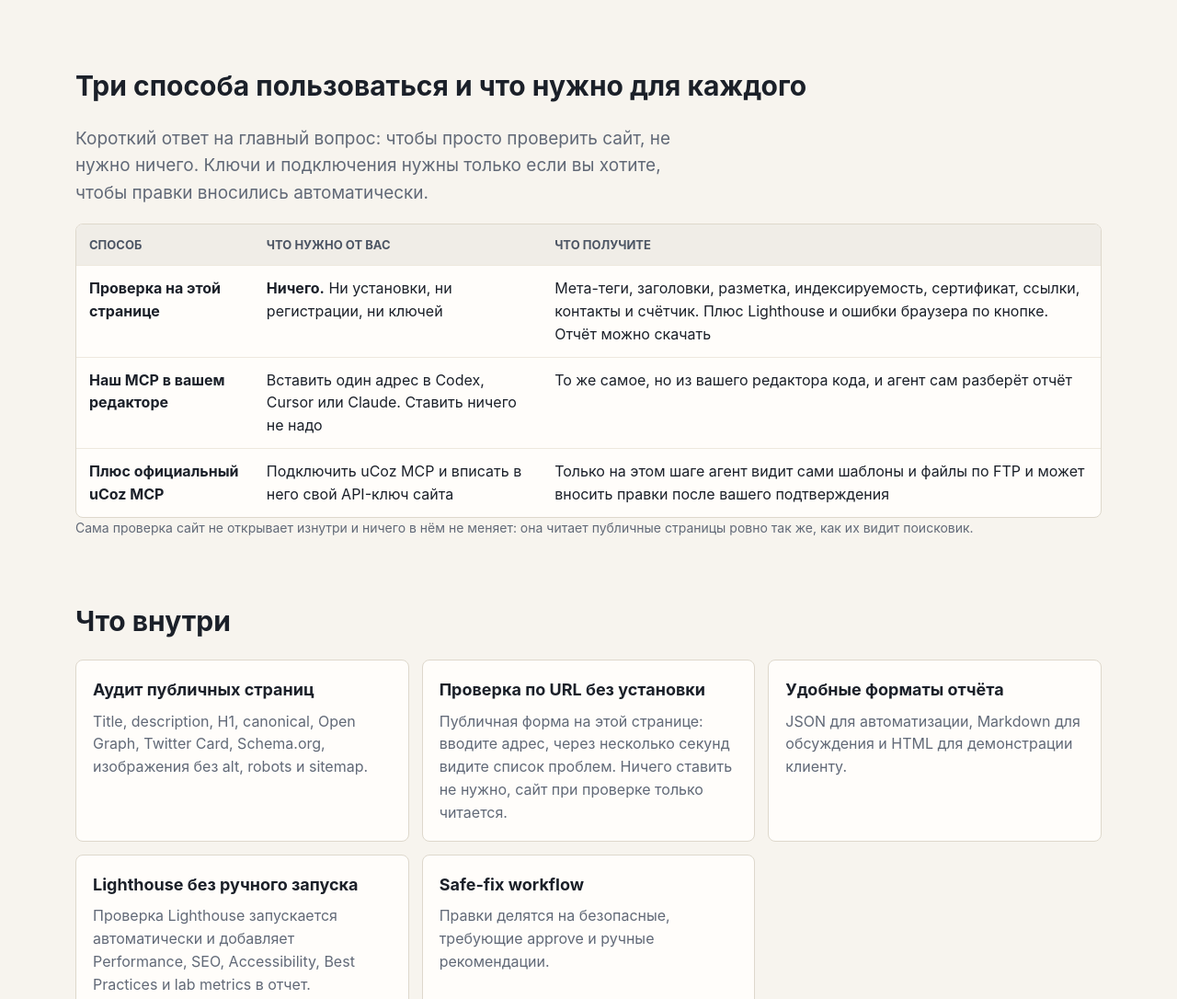
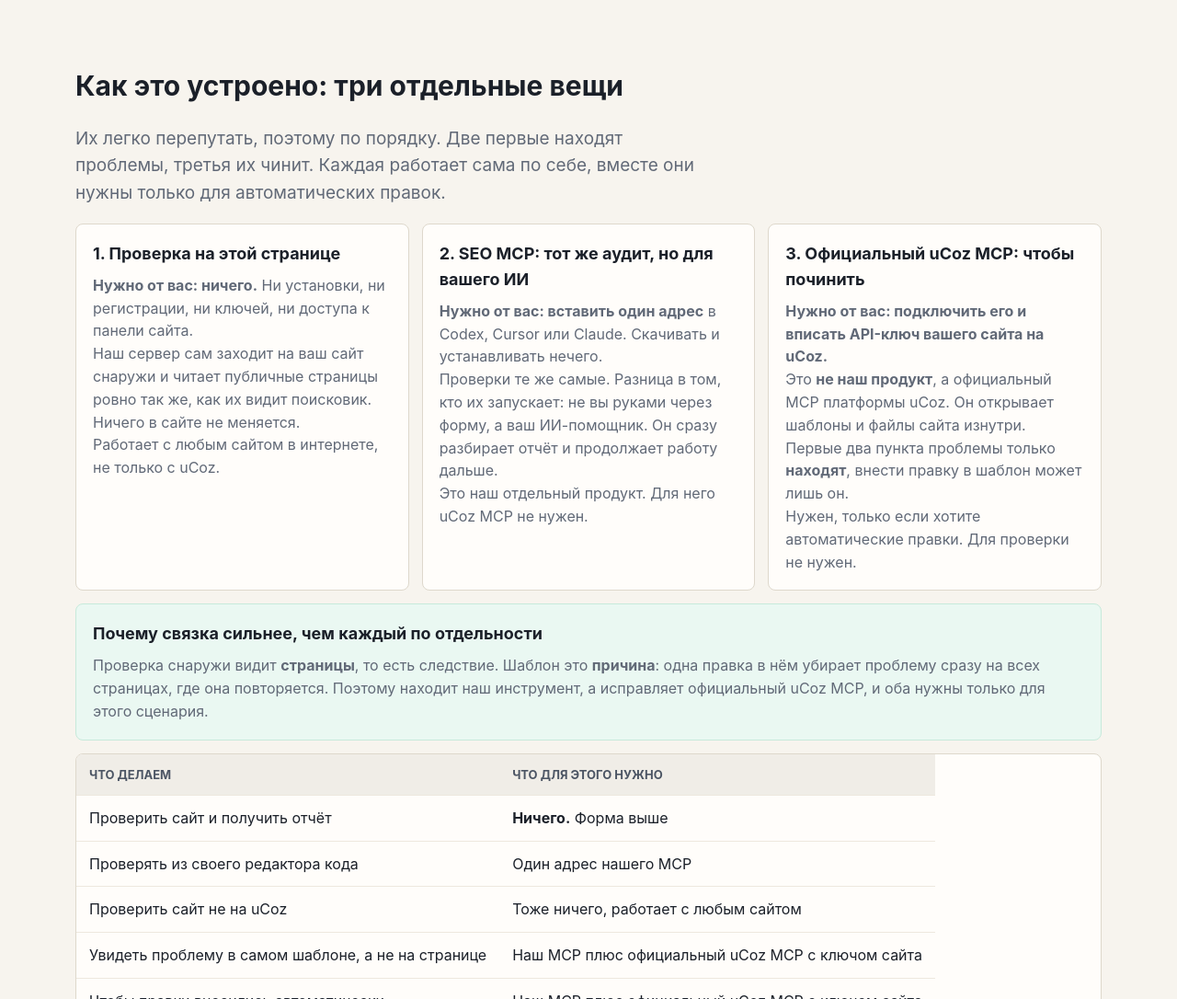
Before and after one commit to linuxsoid/ucoz-seo-audit-fix, a website: page site/homepage-own-template.html in a window 1280 px wide. Shown: the part 1060-2146 px from the top of the page at 92% size. Drawn offline with Linux system fonts and the light colour scheme.

Commit message:
Separate the three things clearly, add HTML report
Даже внутри команды никто не мог ответить, что от чего зависит: витрина это тот же
MCP или нет, нужен ли uCoz MCP для простой проверки, чей вообще uCoz MCP. Если не
понимаем мы, посетитель не поймёт тем более.

Раздел переписан в три отдельные карточки с явным «что нужно от вас»:
проверка на странице требует ноль, наш SEO MCP один адрес и работает с любым сайтом,
официальный uCoz MCP это чужой продукт и нужен только для правок в шаблонах.
Плюс таблица «что делаем и что для этого нужно» и объяснение, почему связка сильнее:
проверка снаружи видит страницы, то есть следствие, а шаблон это причина.

По просьбе Юры добавлен пятый файл отчёта: готовый HTML, открывается двойным щелчком.
Не каждый захочет читать markdown в переписке и тем более JSON.

```diff
--- a/site/homepage-own-template.html
+++ b/site/homepage-own-template.html
@@ -316,32 +316,58 @@
 
     <section id="modes">
       <div class="wrap">
-        <h2>Три способа пользоваться и что нужно для каждого</h2>
-        <p class="lead">Короткий ответ на главный вопрос: чтобы просто проверить сайт, не нужно
-          ничего. Ключи и подключения нужны только если вы хотите, чтобы правки вносились
-          автоматически.</p>
+        <h2>Как это устроено: три отдельные вещи</h2>
+        <p class="lead">Их легко перепутать, поэтому по порядку. Две первые находят проблемы,
+          третья их чинит. Каждая работает сама по себе, вместе они нужны только для
+          автоматических правок.</p>
+
+        <div class="grid">
+          <article class="card">
+            <h3>1. Проверка на этой странице</h3>
+            <p><b>Нужно от вас: ничего.</b> Ни установки, ни регистрации, ни ключей, ни доступа
+              к панели сайта.</p>
+            <p>Наш сервер сам заходит на ваш сайт снаружи и читает публичные страницы ровно так
+              же, как их видит поисковик. Ничего в сайте не меняется.</p>
+            <p class="hint">Работает с любым сайтом в интернете, не только с uCoz.</p>
+          </article>
+
+          <article class="card">
+            <h3>2. SEO MCP: тот же аудит, но для вашего ИИ</h3>
+            <p><b>Нужно от вас: вставить один адрес</b> в Codex, Cursor или Claude. Скачивать и
+              устанавливать нечего.</p>
+            <p>Проверки те же самые. Разница в том, кто их запускает: не вы руками через форму,
+              а ваш ИИ-помощник. Он сразу разбирает отчёт и продолжает работу дальше.</p>
+            <p class="hint">Это наш отдельный продукт. Для него uCoz MCP не нужен.</p>
+          </article>
+
+          <article class="card">
+            <h3>3. Официальный uCoz MCP: чтобы починить</h3>
+            <p><b>Нужно от вас: подключить его и вписать API-ключ вашего сайта на uCoz.</b></p>
+            <p>Это <b>не наш продукт</b>, а официальный MCP платформы uCoz. Он открывает шаблоны
+              и файлы сайта изнутри. Первые два пункта проблемы только <b>находят</b>, внести
+              правку в шаблон может лишь он.</p>
+            <p class="hint">Нужен, только если хотите автоматические правки. Для проверки не нужен.</p>
+          </article>
+        </div>
+
+        <div class="card notice" style="margin-top:14px">
+          <h3>Почему связка сильнее, чем каждый по отдельности</h3>
+          <p>Проверка снаружи видит <b>страницы</b>, то есть следствие. Шаблон это <b>причина</b>:
+            одна правка в нём убирает проблему сразу на всех страницах, где она повторяется.
+            Поэтому находит наш инструмент, а исправляет официальный uCoz MCP, и оба нужны только
+            для этого сценария.</p>
+        </div>
+
         <table class="matrix" style="margin-top:14px">
-          <thead><tr><th>Способ</th><th>Что нужно от вас</th><th>Что получите</th></tr></thead>
+          <thead><tr><th>Что делаем</th><th>Что для этого нужно</th></tr></thead>
           <tbody>
-            <tr>
-              <td><b>Проверка на этой странице</b></td>
-              <td><b>Ничего.</b> Ни установки, ни регистрации, ни ключей</td>
-              <td>Мета-теги, заголовки, разметка, индексируемость, сертификат, ссылки, контакты и счётчик. Плюс Lighthouse и ошибки браузера по кнопке. Отчёт можно скачать</td>
-            </tr>
-            <tr>
-              <td><b>Наш MCP в вашем редакторе</b></td>
-              <td>Вставить один адрес в Codex, Cursor или Claude. Ставить ничего не надо</td>
-              <td>То же самое, но из вашего редактора кода, и агент сам разберёт отчёт</td>
-            </tr>
-            <tr>
-              <td><b>Плюс официальный uCoz MCP</b></td>
-              <td>Подключить uCoz MCP и вписать в него свой API-ключ сайта</td>
-              <td>Только на этом шаге агент видит сами шаблоны и файлы по FTP и может вносить правки после вашего подтверждения</td>
-            </tr>
+            <tr><td>Проверить сайт и получить отчёт</td><td><b>Ничего.</b> Форма выше</td></tr>
+            <tr><td>Проверять из своего редактора кода</td><td>Один адрес нашего MCP</td></tr>
+            <tr><td>Проверить сайт не на uCoz</td><td>Тоже ничего, работает с любым сайтом</td></tr>
+            <tr><td>Увидеть проблему в самом шаблоне, а не на странице</td><td>Наш MCP плюс официальный uCoz MCP с ключом сайта</td></tr>
+            <tr><td>Чтобы правки вносились автоматически</td><td>Наш MCP плюс официальный uCoz MCP с ключом сайта</td></tr>
           </tbody>
         </table>
-        <p class="check-note">Сама проверка сайт не открывает изнутри и ничего в нём не меняет:
-          она читает публичные страницы ровно так же, как их видит поисковик.</p>
       </div>
     </section>
 
@@ -634,7 +660,8 @@ UCOZ_FTP_PASS = "..."</code></pre></div></div>
           'отдать своему ИИ в Codex, Cursor или Claude вместе с подключённым uCoz MCP, и он ' +
           'внесёт правки.</p>' +
           '<div class="dl-row">' +
-            dlBtn('human-ru', 'Для человека, RU') +
+            dlBtn('human-ru', 'Для человека, MD') +
+            dlBtn('html', 'Для человека, HTML') +
             dlBtn('agent-ru', 'Для ИИ, RU') +
             dlBtn('agent-en', 'Для ИИ, EN') +
             dlBtn('json', 'JSON') +
@@ -806,6 +833,7 @@ UCOZ_FTP_PASS = "..."</code></pre></div></div>
         'human-ru': [files.humanMd, 'seo-otchet-' + host + '-' + stamp + '.md', 'text/markdown'],
         'agent-ru': [files.agentMdRu, 'seo-agent-ru-' + host + '-' + stamp + '.md', 'text/markdown'],
         'agent-en': [files.agentMdEn, 'seo-agent-en-' + host + '-' + stamp + '.md', 'text/markdown'],
+        'html': [files.humanHtml, 'seo-otchet-' + host + '-' + stamp + '.html', 'text/html'],
         'json': [null, 'seo-audit-' + host + '-' + stamp + '.json', 'application/json']
       };
       var entry = map[kind];
--- a/src/web-server.mjs
+++ b/src/web-server.mjs
@@ -53,7 +53,7 @@ import { handleMcpRequest } from './mcp-http.mjs';
 import { browserSlotStats } from './browser-slot.mjs';
 import { runLighthouseAudit } from './lighthouse-audit.mjs';
 import { collectBrowserDiagnostics } from './browser-probe.mjs';
-import { toMarkdown } from './report.mjs';
+import { toMarkdown, toHtml } from './report.mjs';
 import { toAgentMarkdown } from './report-agent.mjs';
 
 const PORT = Number(process.env.PORT ?? 8787);
@@ -412,6 +412,9 @@ function compactResult(result, ms) {
     // лимита у посетителя за то, что уже посчитано.
     reports: {
       humanMd: toMarkdown(result),
+      // Готовый HTML: его можно открыть двойным щелчком и показать заказчику,
+      // не заставляя человека разбираться в markdown или в JSON.
+      humanHtml: toHtml(result),
       agentMdRu: toAgentMarkdown(result, { lang: 'ru' }),
       agentMdEn: toAgentMarkdown(result, { lang: 'en' })
     },
```
Also changed, not shown: site/index.html (+51 -23 lines).
